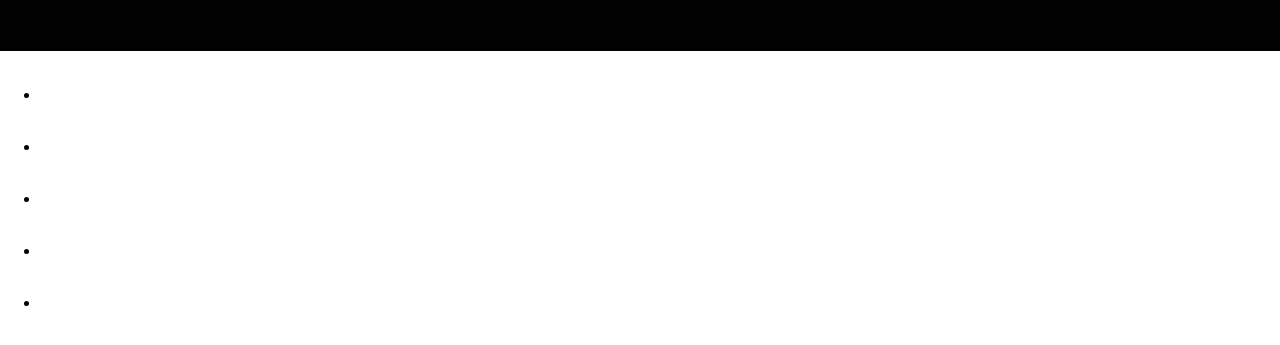
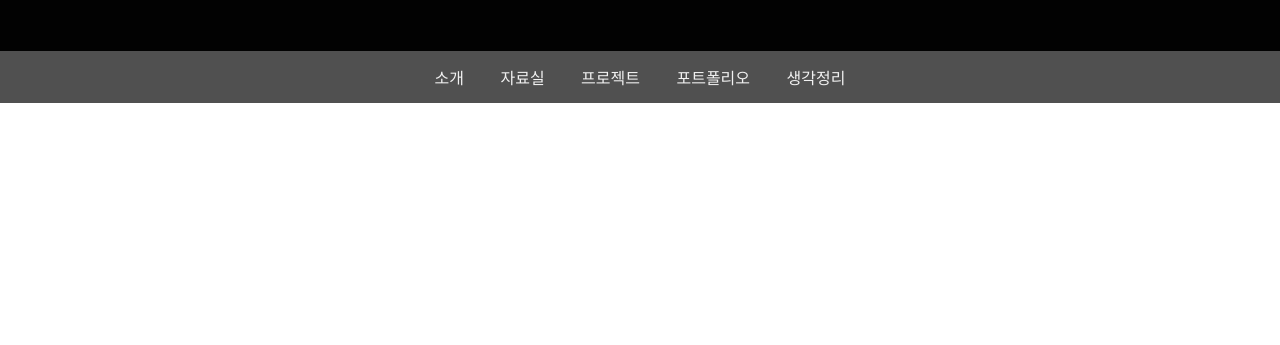
Before and after one commit to u-gun/myportfolioBlog, a plain HTML site: page index.html in a window 1280 px wide. Shown: the part 137-482 px from the top of the page. Drawn offline with Linux system fonts and the light colour scheme.

Commit message:
Update index.css
바꿨나?

```diff
--- a/css/index.css
+++ b/css/index.css
@@ -21,7 +21,7 @@ body {
     font-size: 7.2vw;
 }
 
-.manu ul {
+.menu ul {
     list-style-type: none;
     margin: 0;
     padding: 0;
@@ -32,18 +32,19 @@ body {
     top: 0px;
 }
 
-.manu li {
+.menu li {
     display: inline-block;
 }
 
-.manu a {
+.menu a {
     color: #f1f1f1;
     text-decoration: none;
     display: inline-block;
 }
 
 
-li a, .dropbtn {
+li a,
+.dropbtn {
     display: inline-block;
     padding: 14px 16px;
     color: white;
@@ -51,7 +52,8 @@ li a, .dropbtn {
     text-decoration: none;
 }
 
-li a:hover, .dropdown:hover .dropbtn {
+li a:hover,
+.dropdown:hover .dropbtn {
     background-color: #600000;
 }
 
```
